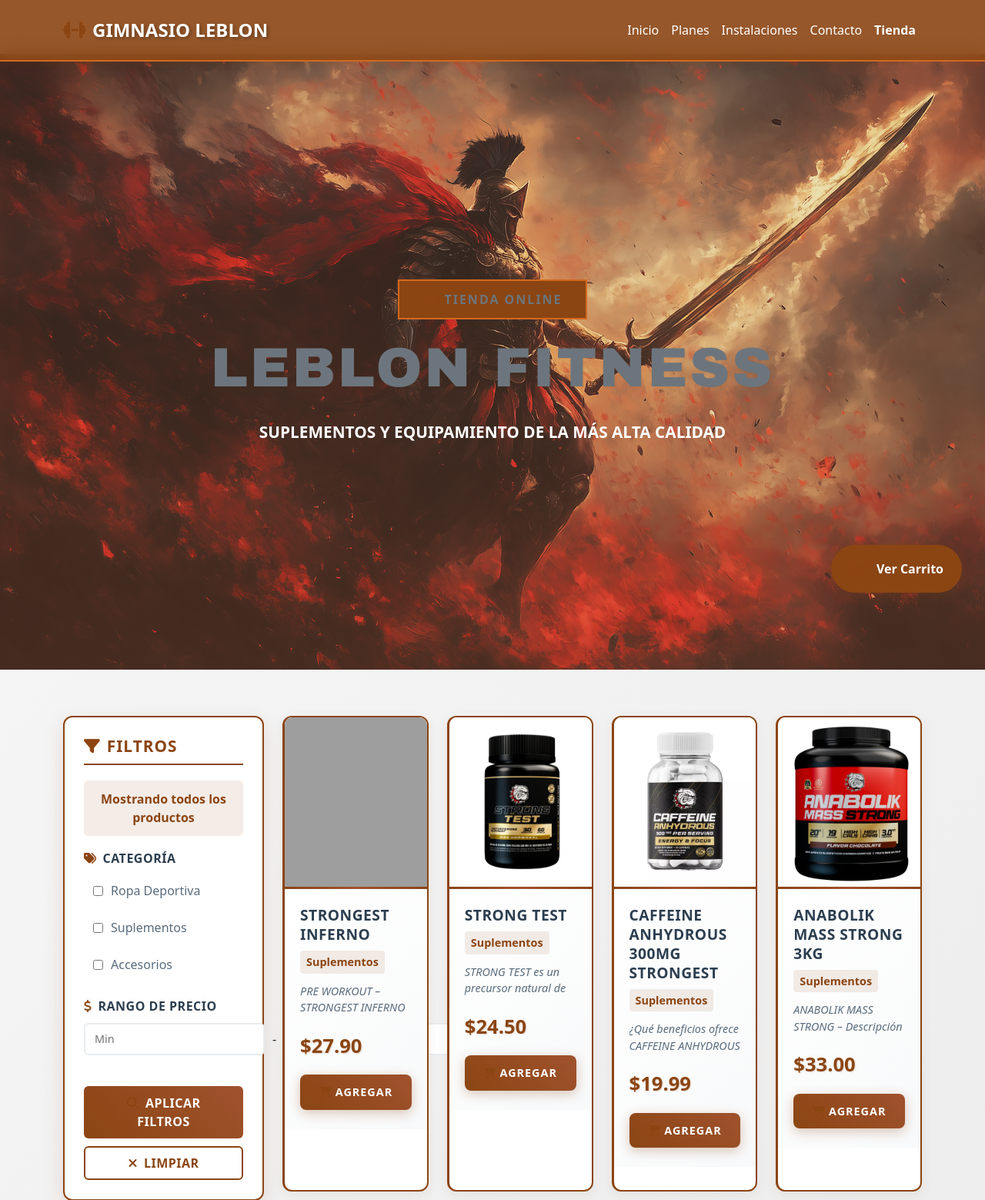
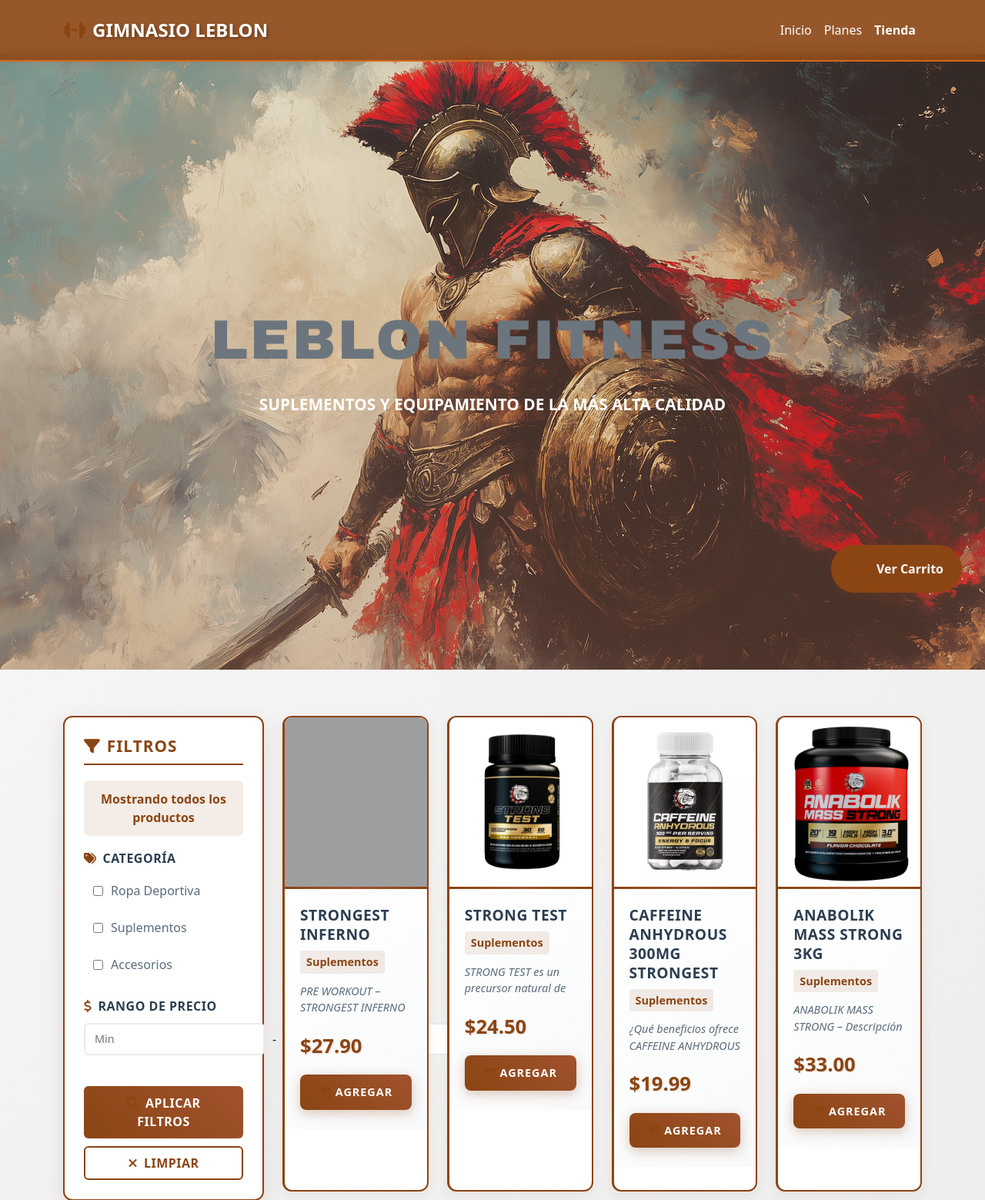
Before and after one commit to Benjaaaminnn19/djangogm, a Django app: page /tienda/ in a window 1280 px wide. Shown: the top 1559 px of the page at 77% size. Run offline with Django 5.2, Linux system fonts and the light colour scheme; data comes from the database, SQL or seed files in the repository; grey boxes are pictures that could not be loaded.

Commit message:
imagenes

```diff
--- a/templates/tienda.html
+++ b/templates/tienda.html
@@ -29,12 +29,6 @@
                         <a class="nav-link text-white" href="/#planes">Planes</a>
                     </li>
                     <li class="nav-item">
-                        <a class="nav-link text-white" href="/#instalaciones">Instalaciones</a>
-                    </li>
-                    <li class="nav-item">
-                        <a class="nav-link text-white" href="/#contacto">Contacto</a>
-                    </li>
-                    <li class="nav-item">
                         <a class="nav-link text-white fw-bold" href="/tienda/">Tienda</a>
                     </li>
                 </ul>
@@ -45,12 +39,9 @@
     <!-- Header con Banner -->
     <header class="tienda-header">
         <div class="banner-container">
-            <img src="{% static 'img/img8.png' %}" alt="Banner LEBLON FITNESS" class="banner-image">
+            <img src="{% static 'img/guerrerotienda.png' %}" alt="Banner LEBLON FITNESS" class="banner-image">
             <div class="banner-overlay">
                 <div class="container text-center">
-                    <div class="header-badge">
-                        <i class="fas fa-shopping-cart me-2"></i>Tienda Online
-  </div>
                     <h1 class="display-2 fw-bold mb-4" style="font-family: 'Arial Black', sans-serif; text-transform: uppercase; letter-spacing: 3px;">LEBLON FITNESS</h1>
                     <p class="lead mb-0" style="font-size: 1.3rem; font-weight: 600;">SUPLEMENTOS Y EQUIPAMIENTO DE LA MÁS ALTA CALIDAD</p>
             </div>
```
Also changed, not shown: static/img/guerrerotienda.png (added).
